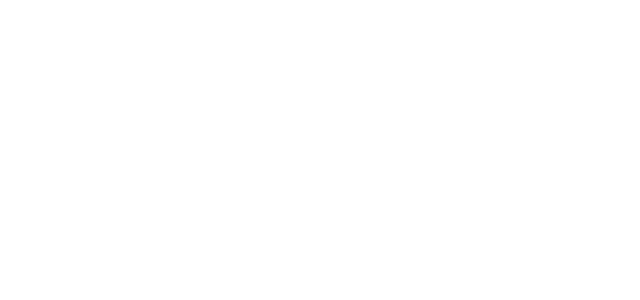
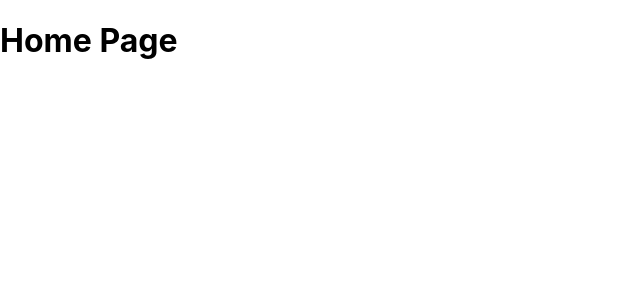
Before and after one commit to JordanAmaralVicente/architects-hub, a React (Create React App) app in the folder packages/web/: page / in a window 1280 px wide. Shown: the top 300 px of the page, without its empty margins (0-640 px from the left). Built offline with nearby package versions, Linux system fonts and the light colour scheme; the HTML template or start-up script is replaced by a standard one.

Commit message:
feat(web): introduce page router

```diff
--- a/packages/web/package.json
+++ b/packages/web/package.json
@@ -12,6 +12,7 @@
     "@types/react-dom": "^18.0.10",
     "react": "^18.2.0",
     "react-dom": "^18.2.0",
+    "react-router-dom": "^6.6.1",
     "react-scripts": "5.0.1",
     "typescript": "^4.9.4",
     "web-vitals": "^2.1.4"
--- a/packages/web/src/App.tsx
+++ b/packages/web/src/App.tsx
@@ -1,5 +1,13 @@
-function App() {
-  return <div className="App"></div>;
+import { ReactNode } from "react";
+
+interface AppProps {
+  children?: ReactNode;
+}
+
+function App(props: AppProps) {
+  const { children } = props;
+
+  return <>{children}</>;
 }
 
 export default App;
--- /dev/null
+++ b/packages/web/src/features/home/index.tsx
@@ -0,0 +1,3 @@
+export function HomePage(): JSX.Element {
+  return <h1>Home Page</h1>;
+}
--- a/packages/web/src/index.tsx
+++ b/packages/web/src/index.tsx
@@ -1,7 +1,9 @@
 import React from "react";
 import ReactDOM from "react-dom/client";
+import { RouterProvider } from "react-router-dom";
 import App from "./App";
 import "./index.css";
+import { router } from "./routes";
 
 const root = ReactDOM.createRoot(
   document.getElementById("root") as HTMLElement
@@ -9,6 +11,8 @@ const root = ReactDOM.createRoot(
 
 root.render(
   <React.StrictMode>
-    <App />
+    <App>
+      <RouterProvider router={router} />
+    </App>
   </React.StrictMode>
 );
--- /dev/null
+++ b/packages/web/src/routes/index.tsx
@@ -0,0 +1,10 @@
+import { createBrowserRouter } from "react-router-dom";
+
+import { HomePage } from "../features/home";
+
+export const router = createBrowserRouter([
+  {
+    path: "/",
+    element: <HomePage />,
+  },
+]);
```
Also changed, not shown: 1 other file (tests, documents, lock files or other folders).
